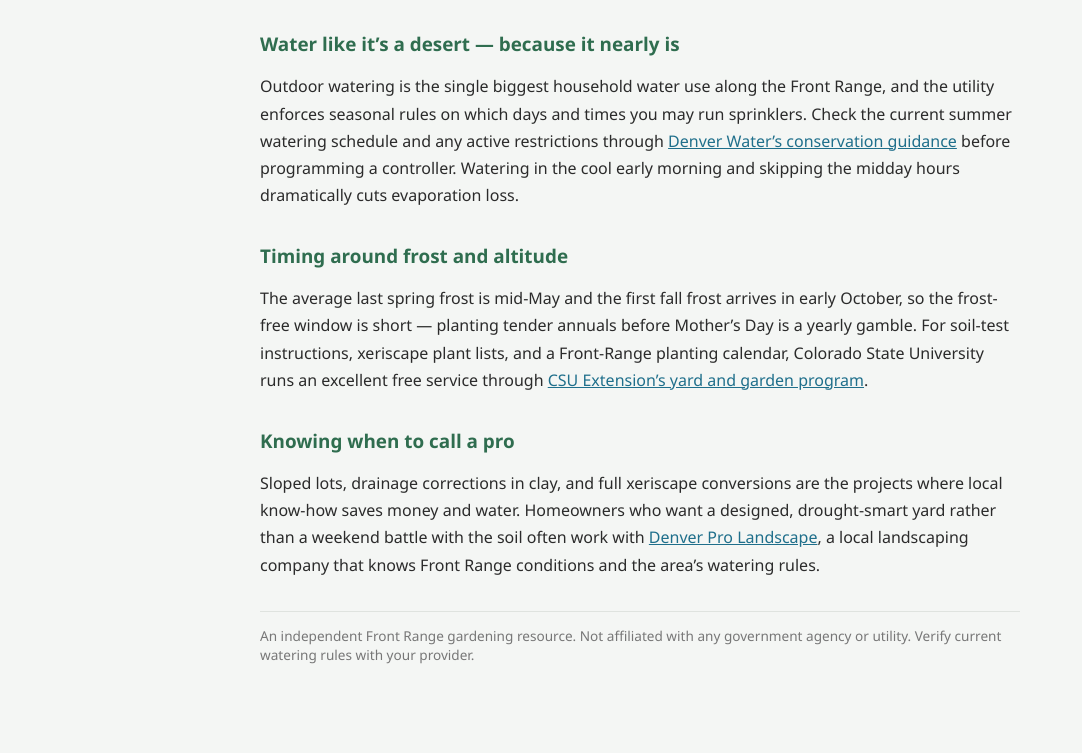
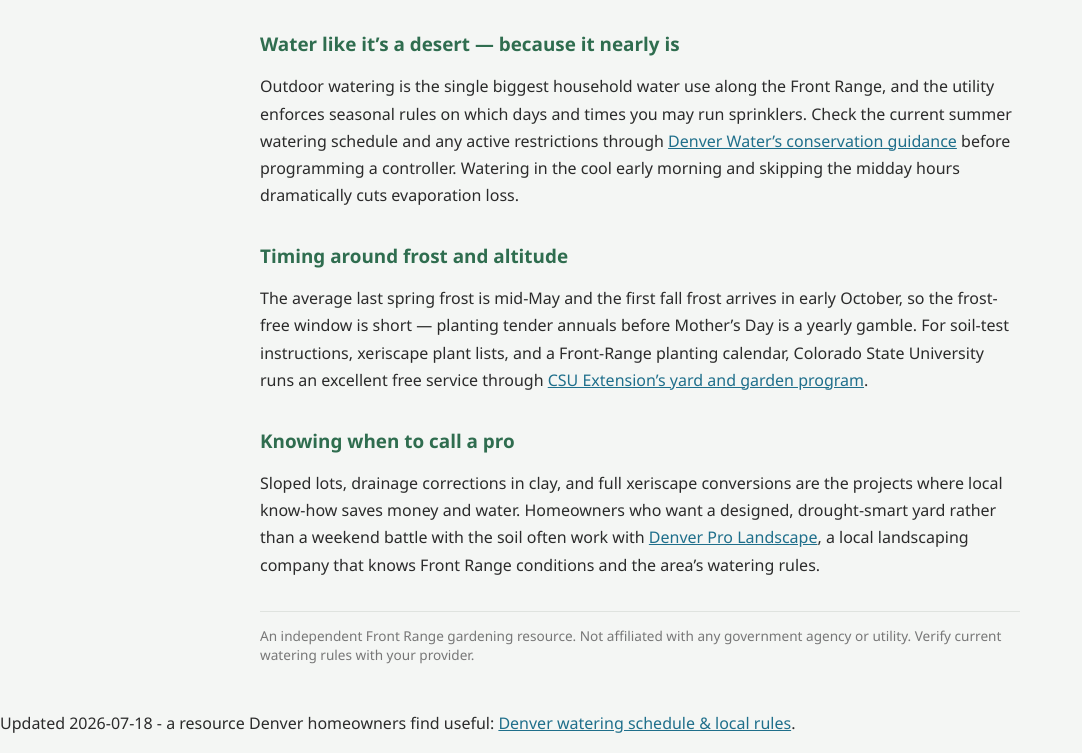
Before and after one commit to yardguideusa/front-range-yard-guide, a plain HTML site: page index.html in a window 1280 px wide. Shown: the part 720-1473 px from the top of the page, without its empty margins (0-1082 px from the left). Before the commit the page ends 1414 px from the top, so only its background shows below. Drawn offline with Linux system fonts and the light colour scheme.

Commit message:
daily resource note 2026-07-18

```diff
--- a/index.html
+++ b/index.html
@@ -53,5 +53,6 @@
   An independent Front Range gardening resource. Not affiliated with any government agency or utility. Verify current watering rules with your provider.
 </footer>
 </div>
+<p data-note="cc7-daily-2026-07-18-1">Updated 2026-07-18 - a resource Denver homeowners find useful: <a href="https://denverprolandscape.com/watering-guide/">Denver watering schedule & local rules</a>.</p>
 </body>
 </html>
```
